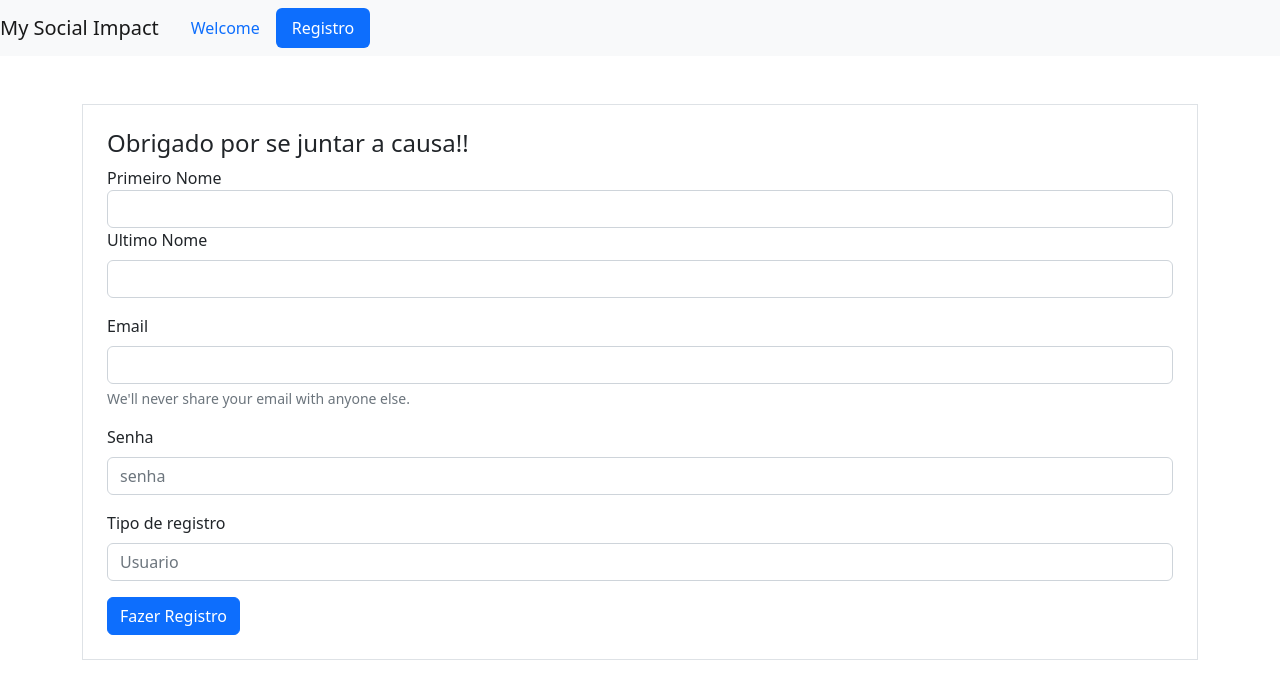
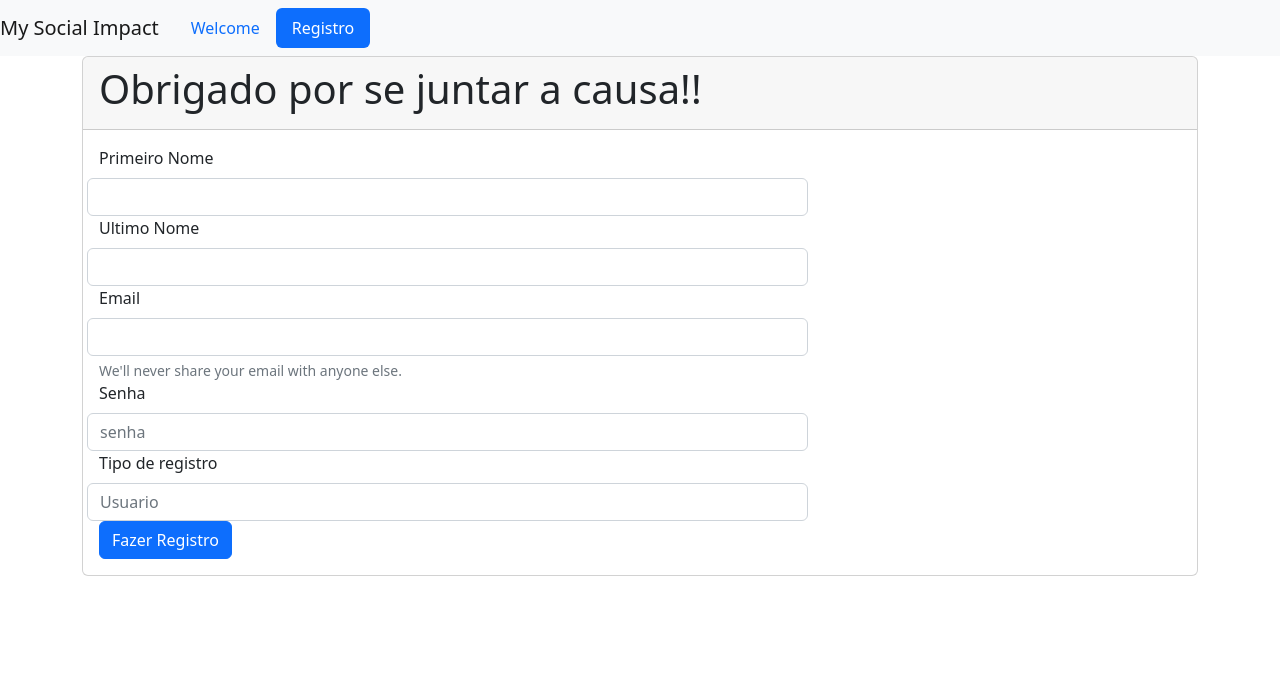
Before and after one commit to antonio-dembo/my-social-impact, an Angular app in the folder Web/ClientApp/MySocialImpact/: page /registro in a window 1280 px wide. Shown: the top 698 px of the page. Built offline with nearby package versions, Linux system fonts and the light colour scheme.

Commit message:
merge stash changes

```diff
--- a/Web/ClientApp/MySocialImpact/src/app/paginas/publicas/registro.component.html
+++ b/Web/ClientApp/MySocialImpact/src/app/paginas/publicas/registro.component.html
@@ -1,39 +1,49 @@
-<div class="container-fluid border p-4 mt-5">
-
-  <h4>Obrigado por se juntar a causa!! </h4>
-
-  <form [formGroup]= "checkoutForm" (ngSubmit) ="registerUser()">
-    <div>
-      <label for="inputEmail" class="from-control">Primeiro Nome</label>
-      <input type="text" class="form-control" formControlName= "firstName" id="inputFirstName">
+<div class="card">
+    <div class="card-header">
+      <h1>Obrigado por se juntar a causa!! </h1>
+    </div>
+    <div class="card-body">
+      <form [formGroup]="checkoutForm" (ngSubmit)="registerUser()">
+        <div class="col-auto">
+          <div class="row col-8">
+            <label for="inputEmail" class="form-label">Primeiro Nome</label>
+            <input type="text" formControlName="firstName" class="form-control" id="inputFirstName">
           </div>
 
-    <div class="mb-3">
+          <div class="row col-8">
             <label for="inputLastName" class="form-label">Ultimo Nome</label>
-      <input id="inputLastName" type="text" formControlName= "lastName" class="form-control" >
+            <input id="inputLastName" type="text" formControlName="lastName" class="form-control">
           </div>
 
-    <div class="mb-3">
+          <div  class="row col-8">
             <label for="inputEmail" class="form-label">Email</label>
-      <input type="email" formControlName= "email" class="form-control" id="inputEmail" aria-describedby="emailHelp">
+            <input type="email" formControlName="email" class="form-control" id="inputEmail" aria-describedby="emailHelp">
             <div id="emailHelp" class="form-text">We'll never share your email with anyone else.</div>
           </div>
 
-    <div class="mb-3">
+          <div  class="row col-8">
             <label for="inputPassword" class="form-label">Senha</label>
-      <input type="password" formControlName= "password" class="form-control" id="inputPassword" placeholder="senha">
+            <input type="password" formControlName="password" class="form-control" id="inputPassword" placeholder="senha">
           </div>
 
-    <div class="mb-3">
+          <div  class="row col-8">
             <label for="inputRole" class="form-label">Tipo de registro</label>
             <input type="text" formControlName= "role" class="form-control" id="inputRole" placeholder="Usuario">
           </div>
+        </div>
 
+        <div>
           <button type="submit" class="btn btn-primary" >Fazer Registro</button>
+        </div>
+
 
       </form>
+
+    </div>
+</div>
+
+
 
 <div *ngIf="message" class="form-text">
   Test massage is: {{ message }}
 </div>
-</div>
```
Also changed, not shown: Web/ClientApp/MySocialImpact/src/app/Models/User.json (added, +18 -0 lines), Web/ClientApp/MySocialImpact/src/app/Models/user.ts (added, +8 -0 lines). Lines whose indentation alone changed are shown as unchanged.
